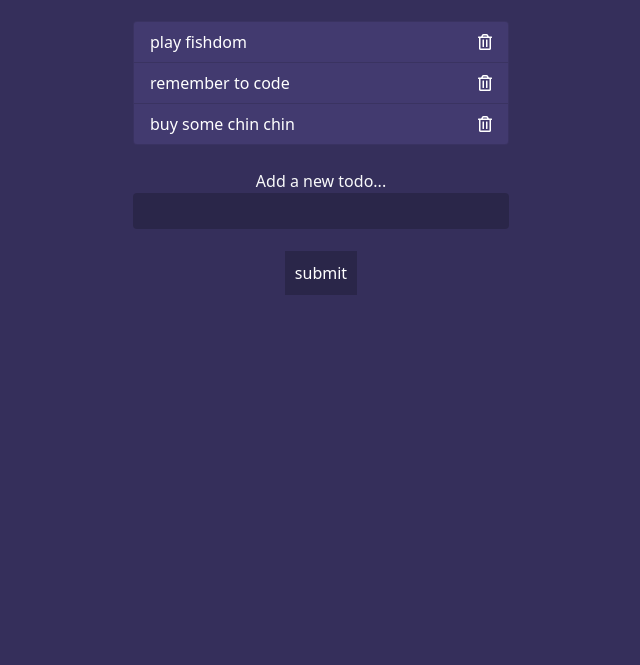
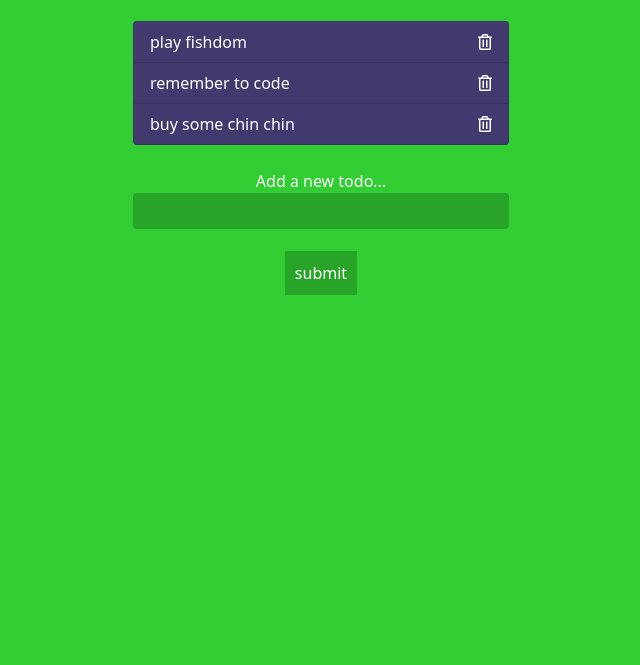
Before and after one commit to michycipher/Todo-App, a plain HTML site: page index.html in a window 1280 px wide. Shown: the part 135-800 px from the top of the page, without its empty margins (319-959 px from the left). Drawn offline with nearby package versions, Linux system fonts and the light colour scheme.

Commit message:
Update style.css

```diff
--- a/style.css
+++ b/style.css
@@ -1,5 +1,5 @@
 body {
-    background: #352f5b;
+    background: limegreen;
 }
 
 .container {
```
